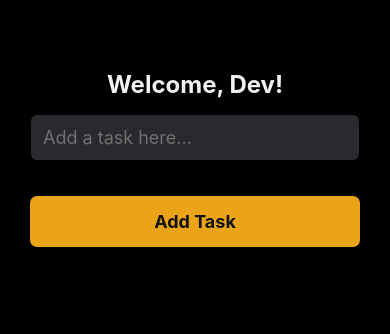
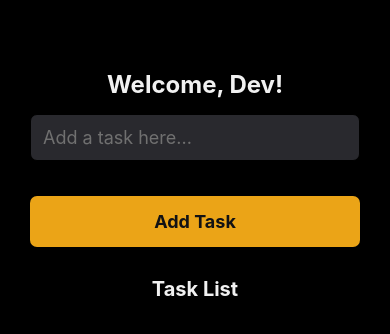
Before and after one commit to hbussular/Task-List-ReactNative-App, a React Native app: screen / in a window 390 px wide. Shown: the top 334 px of the page. Built offline with nearby package versions, Linux system fonts and the light colour scheme.

Commit message:
Changes list item styling and adds a title for the list

```diff
--- a/src/components/TaskList/index.tsx
+++ b/src/components/TaskList/index.tsx
@@ -7,19 +7,21 @@ const TaskList: React.FC<ITaskListProps> = ({ taskList }) => {
   const { removeTask } = useTaskContext()
 
   const handleRemoveTask = (id: string) => {
-    Alert.alert('Tem certeza que deseja excluir?', 'O item será deletado permanentemente.', [
+    Alert.alert('Are you sure you want to delete the task?', 'The item will be deleted permanently.', [
       {
-        text: 'Cancelar',
+        text: 'Cancel',
         onPress: () => {}
       },
       {
-        text: 'Excluir Tarefa',
+        text: 'Delete Task',
         onPress: () => removeTask(id)
       }
     ])
   }
 
   return (
+    <>
+      <Text style={componentStyles.listTitleText}>Task List</Text>
       <FlatList
         data={taskList}
         keyExtractor={item => item.id}
@@ -31,6 +33,7 @@ const TaskList: React.FC<ITaskListProps> = ({ taskList }) => {
         contentContainerStyle={{ marginTop: 20,}}
 
       />
+    </>
 
   )
 }
--- a/src/styles/styles.ts
+++ b/src/styles/styles.ts
@@ -53,7 +53,7 @@ export const componentStyles = StyleSheet.create({
     alignItems: 'center',
   },
   listItem: {
-    backgroundColor: '#29292e',
+    backgroundColor: '#4DA8DA',
     borderRadius: 10,
     padding: 10,
     marginBottom: 10,
@@ -65,4 +65,11 @@ export const componentStyles = StyleSheet.create({
     fontWeight: 'bold',
     fontSize: 20,
   },
+  listTitleText: {
+    color: '#f1f1f1',
+    textAlign: 'center',
+    fontWeight: 'bold',
+    fontSize: 20,
+    marginTop: 30,
+  }
 });
```
Lines whose indentation alone changed are shown as unchanged.
